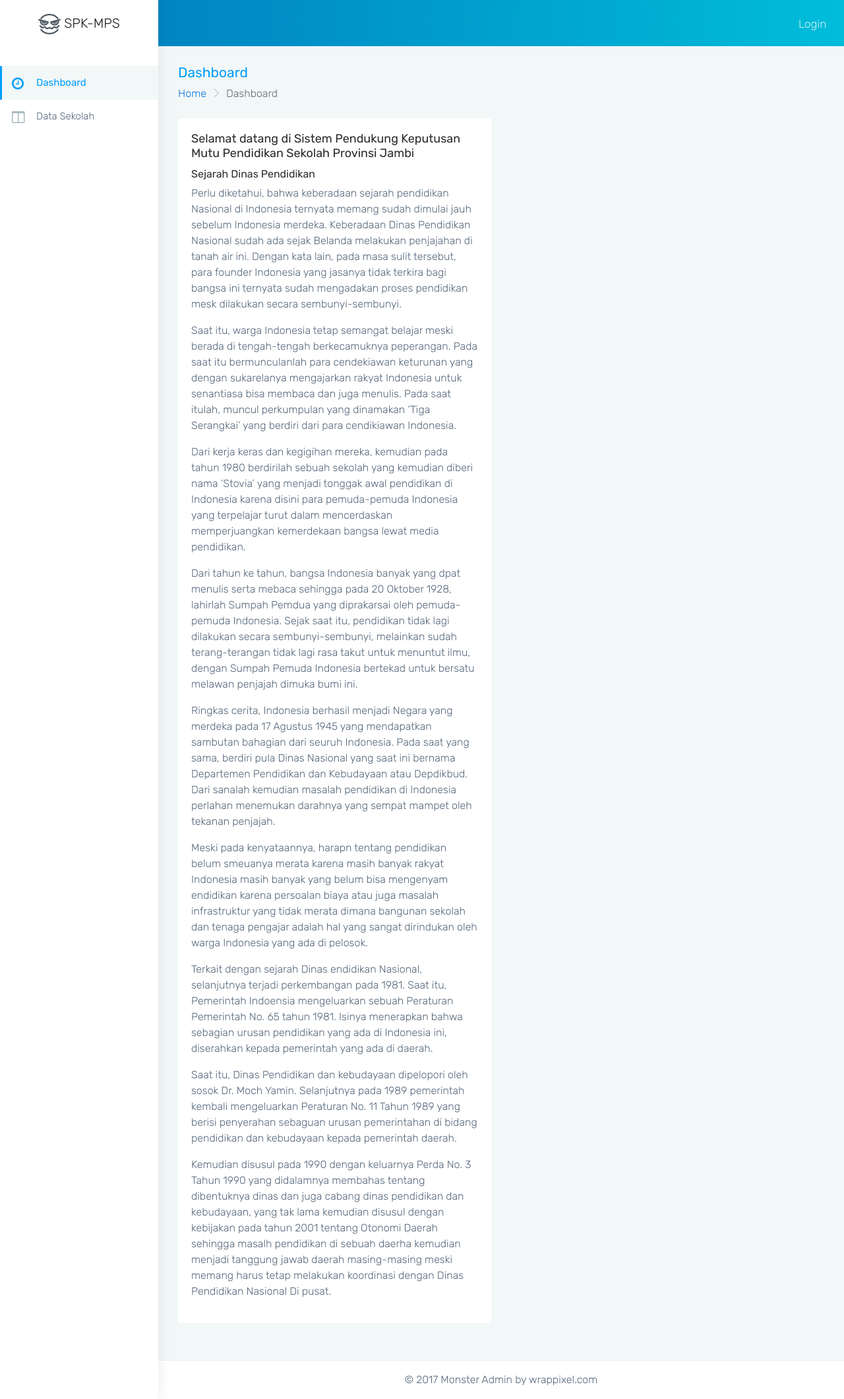
After one commit to azhry/saw-mps-disdik, a CodeIgniter app: page /database/web in a window 1280 px wide. The commit adds this page. Shown: the whole page at 66% size. Run offline with CodeIgniter, Linux system fonts and the light colour scheme.

Commit message:
Added another role siswa

```diff
--- a/application/controllers/Login.php
+++ b/application/controllers/Login.php
@@ -15,6 +15,12 @@ class Login extends MY_Controller
 
 				case 1:
 					redirect( 'admin-dinas' );
+					break;
+				case 2:
+					redirect( 'kadin' );
+					break;
+				case 3:
+					redirect( 'siswa' );
 					break;
 
 			}
--- /dev/null
+++ b/application/controllers/Web.php
@@ -0,0 +1,30 @@
+<?php
+defined( 'BASEPATH' ) OR exit( 'No direct script access allowed' );
+
+class Web extends MY_Controller {
+
+	public function __construct() {
+
+		parent::__construct();
+
+	}
+
+	public function index() {
+
+		$this->data['title'] 	= 'Dashboard';
+		$this->data['content']	= 'siswa/dashboard';
+		$this->template( $this->data, 'siswa' );
+
+	}
+
+	public function data_sekolah() {
+
+		$this->load->model( 'sekolah_m' );
+		$this->data['sekolah']	= $this->sekolah_m->get();
+		$this->data['title']	= 'Data Sekolah';
+		$this->data['content']	= 'siswa/sekolah_data';
+		$this->template( $this->data, 'siswa' );
+
+	}
+
+}
--- a/application/views/login.php
+++ b/application/views/login.php
@@ -45,7 +45,7 @@
                     <h3 class="box-title m-b-20">Sign In</h3>
                     <div class="form-group ">
                         <div class="col-xs-12">
-                            <input class="form-control" type="text" required="" name="nip" placeholder="NIP"> </div>
+                            <input class="form-control" type="text" required="" name="nip" placeholder="NIP/NIS"> </div>
                     </div>
                     <div class="form-group">
                         <div class="col-xs-12">
--- /dev/null
+++ b/application/views/siswa/dashboard.php
@@ -0,0 +1,44 @@
+				<!-- ============================================================== -->
+                <!-- Bread crumb and right sidebar toggle -->
+                <!-- ============================================================== -->
+                <div class="row page-titles">
+                    <div class="col-md-6 col-8 align-self-center">
+                        <h3 class="text-themecolor m-b-0 m-t-0">Dashboard</h3>
+                        <ol class="breadcrumb">
+                            <li class="breadcrumb-item"><a href="<?= base_url( 'admin-dinas' ) ?>">Home</a></li>
+                            <li class="breadcrumb-item active">Dashboard</li>
+                        </ol>
+                    </div>
+                </div>
+                <!-- ============================================================== -->
+                <!-- End Bread crumb and right sidebar toggle -->
+                <!-- ============================================================== -->
+                <!-- ============================================================== -->
+                <!-- Start Page Content -->
+                <!-- ============================================================== -->
+                <!-- Row -->
+                <div class="row">
+                    <!-- Column -->
+                    <div class="col-sm-6">
+                        <div class="card">
+                            <div class="card-block">
+                                <h4 class="card-title">Selamat datang di Sistem Pendukung Keputusan Mutu Pendidikan Sekolah Provinsi Jambi</h4>
+                                <h5>Sejarah Dinas Pendidikan</h5>
+                                <p>Perlu diketahui, bahwa keberadaan sejarah pendidikan Nasional di Indonesia ternyata memang sudah dimulai jauh sebelum Indonesia merdeka. Keberadaan Dinas Pendidikan Nasional sudah ada sejak Belanda melakukan penjajahan di tanah air ini. Dengan kata lain, pada masa sulit tersebut, para founder  Indonesia yang jasanya tidak terkira bagi bangsa ini ternyata sudah mengadakan proses pendidikan mesk dilakukan secara sembunyi-sembunyi.</p>
+                                <p>Saat itu, warga Indonesia tetap semangat belajar meski berada di tengah-tengah berkecamuknya peperangan. Pada saat itu bermunculanlah para cendekiawan keturunan yang dengan sukarelanya mengajarkan rakyat Indonesia untuk senantiasa bisa membaca dan juga menulis. Pada saat itulah, muncul perkumpulan yang dinamakan ‘Tiga Serangkai’ yang berdiri dari para cendikiawan Indonesia.</p>
+                                <p>Dari kerja keras dan kegigihan mereka, kemudian pada tahun 1980 berdirilah sebuah sekolah yang kemudian diberi nama ‘Stovia’ yang menjadi tonggak awal pendidikan di Indonesia karena disini para pemuda-pemuda Indonesia yang terpelajar turut dalam mencerdaskan memperjuangkan kemerdekaan bangsa lewat media pendidikan.</p>
+                                <p>Dari tahun ke tahun, bangsa Indonesia banyak yang dpat menulis serta mebaca sehingga pada 20 Oktober 1928, lahirlah Sumpah Pemdua yang diprakarsai oleh pemuda-pemuda Indonesia. Sejak saat itu, pendidikan tidak lagi dilakukan secara sembunyi-sembunyi, melainkan sudah terang-terangan tidak lagi rasa takut untuk menuntut ilmu, dengan Sumpah Pemuda Indonesia bertekad untuk bersatu melawan penjajah dimuka bumi ini.</p>
+                                <p>Ringkas cerita, Indonesia berhasil menjadi Negara yang merdeka pada 17 Agustus 1945 yang mendapatkan sambutan bahagian dari seuruh Indonesia. Pada saat yang sama, berdiri pula Dinas Nasional yang saat ini bernama Departemen Pendidikan dan Kebudayaan atau Depdikbud. Dari sanalah kemudian masalah pendidikan di Indonesia perlahan menemukan darahnya yang sempat mampet oleh tekanan penjajah.</p>
+                                <p>Meski pada kenyataannya, harapn tentang pendidikan belum smeuanya merata karena masih banyak rakyat Indonesia masih banyak yang belum bisa mengenyam endidikan karena persoalan biaya atau juga masalah infrastruktur yang tidak merata dimana bangunan sekolah dan tenaga pengajar adalah hal yang sangat dirindukan oleh warga Indonesia yang ada di pelosok.</p>
+                                <p>Terkait dengan sejarah Dinas endidikan Nasional, selanjutnya terjadi perkembangan pada 1981. Saat itu, Pemerintah Indoensia mengeluarkan sebuah Peraturan Pemerintah No. 65 tahun 1981. Isinya menerapkan bahwa sebagian urusan pendidikan yang ada di Indonesia ini, diserahkan kepada pemerintah yang ada di daerah.</p>
+                                <p>Saat itu, Dinas Pendidikan dan kebudayaan dipelopori oleh sosok Dr. Moch Yamin. Selanjutnya pada 1989 pemerintah kembali mengeluarkan Peraturan No. 11 Tahun 1989 yang berisi penyerahan sebaguan urusan pemerintahan di bidang pendidikan dan kebudayaan kepada pemerintah daerah.</p>
+                                <p>Kemudian disusul pada 1990 dengan keluarnya Perda No. 3 Tahun 1990 yang didalamnya membahas tentang dibentuknya dinas dan juga cabang dinas pendidikan dan kebudayaan, yang tak lama kemudian disusul dengan kebijakan pada tahun 2001 tentang Otonomi Daerah sehingga masalh pendidikan di sebuah daerha kemudian menjadi tanggung jawab daerah masing-masing meski memang harus tetap melakukan koordinasi dengan Dinas Pendidikan Nasional Di pusat.</p>
+                            </div>
+                        </div>
+                    </div>
+                    <!-- Column -->
+                </div>
+                <!-- Row -->
+                <!-- ============================================================== -->
+                <!-- End PAge Content -->
+                <!-- ============================================================== -->
--- /dev/null
+++ b/application/views/siswa/includes/footer.php
@@ -0,0 +1,52 @@
+		</div>
+            <!-- ============================================================== -->
+            <!-- End Container fluid  -->
+            <!-- ============================================================== -->
+            <!-- ============================================================== -->
+            <!-- footer -->
+            <!-- ============================================================== -->
+            <footer class="footer text-center">
+                © 2017 Monster Admin by wrappixel.com
+            </footer>
+            <!-- ============================================================== -->
+            <!-- End footer -->
+            <!-- ============================================================== -->
+        </div>
+        <!-- ============================================================== -->
+        <!-- End Page wrapper  -->
+        <!-- ============================================================== -->
+    </div>
+    <!-- ============================================================== -->
+    <!-- End Wrapper -->
+    <!-- ============================================================== -->
+    <!-- ============================================================== -->
+    <!-- All Jquery -->
+    <!-- ============================================================== -->
+    <script src="<?= base_url( 'assets' ) ?>/assets/plugins/jquery/jquery.min.js"></script>
+    <!-- Bootstrap tether Core JavaScript -->
+    <script src="<?= base_url( 'assets' ) ?>/assets/plugins/bootstrap/js/tether.min.js"></script>
+    <script src="<?= base_url( 'assets' ) ?>/assets/plugins/bootstrap/js/bootstrap.min.js"></script>
+    <!-- slimscrollbar scrollbar JavaScript -->
+    <script src="<?= base_url( 'assets/monster-lite' ) ?>/js/jquery.slimscroll.js"></script>
+    <!--Wave Effects -->
+    <script src="<?= base_url( 'assets/monster-lite' ) ?>/js/waves.js"></script>
+    <!--Menu sidebar -->
+    <script src="<?= base_url( 'assets/monster-lite' ) ?>/js/sidebarmenu.js"></script>
+    <!--stickey kit -->
+    <script src="<?= base_url( 'assets' ) ?>/assets/plugins/sticky-kit-master/dist/sticky-kit.min.js"></script>
+    <!--Custom JavaScript -->
+    <script src="<?= base_url( 'assets/monster-lite' ) ?>/js/custom.min.js"></script>
+    <!-- ============================================================== -->
+    <!-- Style switcher -->
+    <!-- ============================================================== -->
+    <script src="<?= base_url( 'assets' ) ?>/assets/plugins/styleswitcher/jQuery.style.switcher.js"></script>
+
+    <?php
+        if ( isset( $page_script ) && strlen( $page_script ) > 0 ) {
+            $this->load->view( $page_script );
+        }
+    ?>
+
+</body>
+
+</html>
--- /dev/null
+++ b/application/views/siswa/includes/header.php
@@ -0,0 +1,39 @@
+<!DOCTYPE html>
+<html lang="en">
+
+<head>
+    <meta charset="utf-8">
+    <meta http-equiv="X-UA-Compatible" content="IE=edge">
+    <!-- Tell the browser to be responsive to screen width -->
+    <meta name="viewport" content="width=device-width, initial-scale=1">
+    <meta name="description" content="MPS-Disdik">
+    <meta name="author" content="Rizki Adi Surya">
+    <!-- Favicon icon -->
+    <link rel="icon" type="image/png" sizes="16x16" href="<?= base_url( 'assets/assets/images/favicon.png' ) ?>">
+    <title><?= $title . ' | Sistem MPS Disdik' ?></title>
+    <!-- Bootstrap Core CSS -->
+    <link href="<?= base_url( 'assets/assets/plugins/bootstrap/css/bootstrap.min.css' ) ?>" rel="stylesheet">
+    <!-- Custom CSS -->
+    <link href="<?= base_url( 'assets/monster-lite/css/style.css' ) ?>" rel="stylesheet">
+    <!-- You can change the theme colors from here -->
+    <link href="<?= base_url( 'assets' ) ?>/monster-lite/css/colors/blue.css" id="theme" rel="stylesheet">
+    <!-- HTML5 Shim and Respond.js IE8 support of HTML5 elements and media queries -->
+    <!-- WARNING: Respond.js doesn't work if you view the page via file:// -->
+    <!--[if lt IE 9]>
+    <script src="https://oss.maxcdn.com/libs/html5shiv/3.7.0/html5shiv.js"></script>
+    <script src="https://oss.maxcdn.com/libs/respond.js/1.4.2/respond.min.js"></script>
+<![endif]-->
+</head>
+
+<body class="fix-header card-no-border">
+    <!-- ============================================================== -->
+    <!-- Preloader - style you can find in spinners.css -->
+    <!-- ============================================================== -->
+    <div class="preloader">
+        <svg class="circular" viewBox="25 25 50 50">
+            <circle class="path" cx="50" cy="50" r="20" fill="none" stroke-width="2" stroke-miterlimit="10" /> </svg>
+    </div>
+    <!-- ============================================================== -->
+    <!-- Main wrapper - style you can find in pages.scss -->
+    <!-- ============================================================== -->
+    <div id="main-wrapper">
--- /dev/null
+++ b/application/views/siswa/includes/layout.php
@@ -0,0 +1,11 @@
+<?php
+
+	$this->load->view($module . '/includes/header', array('title' => $title));
+	$this->load->view($module . '/includes/navbar');
+	$this->load->view($module . '/includes/sidebar');
+	$this->load->view($content);
+
+	if (!isset($page_script)) $page_script = '';
+
+	$this->load->view($module . '/includes/footer', array('page_script' => $page_script));
+?>
--- /dev/null
+++ b/application/views/siswa/includes/navbar.php
@@ -0,0 +1,59 @@
+	<!-- ============================================================== -->
+        <!-- Topbar header - style you can find in pages.scss -->
+        <!-- ============================================================== -->
+        <header class="topbar">
+            <nav class="navbar top-navbar navbar-toggleable-sm navbar-light">
+                <!-- ============================================================== -->
+                <!-- Logo -->
+                <!-- ============================================================== -->
+                <div class="navbar-header">
+                    <a class="navbar-brand" href="<?= base_url() ?>">
+                        <!-- Logo icon -->
+                        <b>
+                            <!--You can put here icon as well // <i class="wi wi-sunset"></i> //-->
+                            <!-- Dark Logo icon -->
+                            <img src="<?= base_url( 'assets' ) ?>/assets/images/logo-icon.png" alt="homepage" class="dark-logo" />
+
+                        </b>
+                        <!--End Logo icon -->
+                        <!-- Logo text -->
+                        <span>
+                         <!-- dark Logo text -->
+                         SPK-MPS
+                         </span> </a>
+                </div>
+                <!-- ============================================================== -->
+                <!-- End Logo -->
+                <!-- ============================================================== -->
+                <div class="navbar-collapse">
+                    <!-- ============================================================== -->
+                    <!-- toggle and nav items -->
+                    <!-- ============================================================== -->
+                    <ul class="navbar-nav mr-auto mt-md-0 ">
+                        <!-- This is  -->
+                        <li class="nav-item"> <a class="nav-link nav-toggler hidden-md-up text-muted waves-effect waves-dark" href="javascript:void(0)"><i class="ti-menu"></i></a> </li>
+                        <li class="nav-item hidden-sm-down">
+                            <!-- <form class="app-search p-l-20">
+                                <input type="text" class="form-control" placeholder="Search for..."> <a class="srh-btn"><i class="ti-search"></i></a>
+                            </form> -->
+                        </li>
+                    </ul>
+                    <!-- ============================================================== -->
+                    <!-- User profile and search -->
+                    <!-- ============================================================== -->
+                    <ul class="navbar-nav my-lg-0">
+                        <li class="nav-item dropdown">
+                            <?php if ( isset( $pengguna ) ): ?>
+                            <a class="nav-link dropdown-toggle text-muted waves-effect waves-dark" href="" data-toggle="dropdown" aria-haspopup="true" aria-expanded="false"><i class="fa fa-user"></i> <?= $pengguna->nama ?></a>
+                            <a href="<?= base_url( 'logout' ) ?>" onclick="window.location='<?= base_url( 'logout' ) ?>';" class="nav-link dropdown-toggle text-muted waves-effect waves-dark" data-toggle="dropdown">Logout</a>
+                            <?php else: ?>
+                            <a href="<?= base_url( 'login' ) ?>" onclick="window.location='<?= base_url( 'login' ) ?>';" class="nav-link dropdown-toggle text-muted waves-effect waves-dark" data-toggle="dropdown">Login</a>
+                            <?php endif; ?>
+                        </li>
+                    </ul>
+                </div>
+            </nav>
+        </header>
+        <!-- ============================================================== -->
+        <!-- End Topbar header -->
+        <!-- ============================================================== -->
--- /dev/null
+++ b/application/views/siswa/includes/sidebar.php
@@ -0,0 +1,41 @@
+	<!-- ============================================================== -->
+        <!-- Left Sidebar - style you can find in sidebar.scss  -->
+        <!-- ============================================================== -->
+        <aside class="left-sidebar">
+            <!-- Sidebar scroll-->
+            <div class="scroll-sidebar">
+                <!-- Sidebar navigation-->
+                <nav class="sidebar-nav">
+                    <ul id="sidebarnav">
+                        <?php if ( isset( $pengguna ) ): ?>
+                        <li>
+                            <a href="<?= base_url( 'siswa' ) ?>" class="waves-effect"><i class="fa fa-clock-o m-r-10" aria-hidden="true"></i>Dashboard</a>
+                        </li>
+                        <li>
+                            <a href="<?= base_url( 'siswa/data-sekolah' ) ?>" class="waves-effect"><i class="fa fa-columns m-r-10" aria-hidden="true"></i>Data Sekolah</a>
+                        </li>
+                        <?php else: ?>
+                        <li>
+                            <a href="<?= base_url( 'web' ) ?>" class="waves-effect"><i class="fa fa-clock-o m-r-10" aria-hidden="true"></i>Dashboard</a>
+                        </li>
+                        <li>
+                            <a href="<?= base_url( 'web/data-sekolah' ) ?>" class="waves-effect"><i class="fa fa-columns m-r-10" aria-hidden="true"></i>Data Sekolah</a>
+                        </li>
+                        <?php endif; ?>
+                    </ul>
+                </nav>
+                <!-- End Sidebar navigation -->
+            </div>
+            <!-- End Sidebar scroll-->
+        </aside>
+        <!-- ============================================================== -->
+        <!-- End Left Sidebar - style you can find in sidebar.scss  -->
+        <!-- ============================================================== -->
+        <!-- ============================================================== -->
+        <!-- Page wrapper  -->
+        <!-- ============================================================== -->
+        <div class="page-wrapper">
+            <!-- ============================================================== -->
+            <!-- Container fluid  -->
+            <!-- ============================================================== -->
+            <div class="container-fluid">
```
Also changed, not shown: application/controllers/Admin_dinas.php (+29 -0 lines), application/controllers/Siswa.php (added, +52 -0 lines), application/models/Login_m.php (+16 -0 lines), application/models/Siswa_m.php (added, +13 -0 lines), application/views/siswa/sekolah_data.php (added, +52 -0 lines), saw_mps.sql (+14 -4 lines), application/views/admin/siswa_data.php (added).
